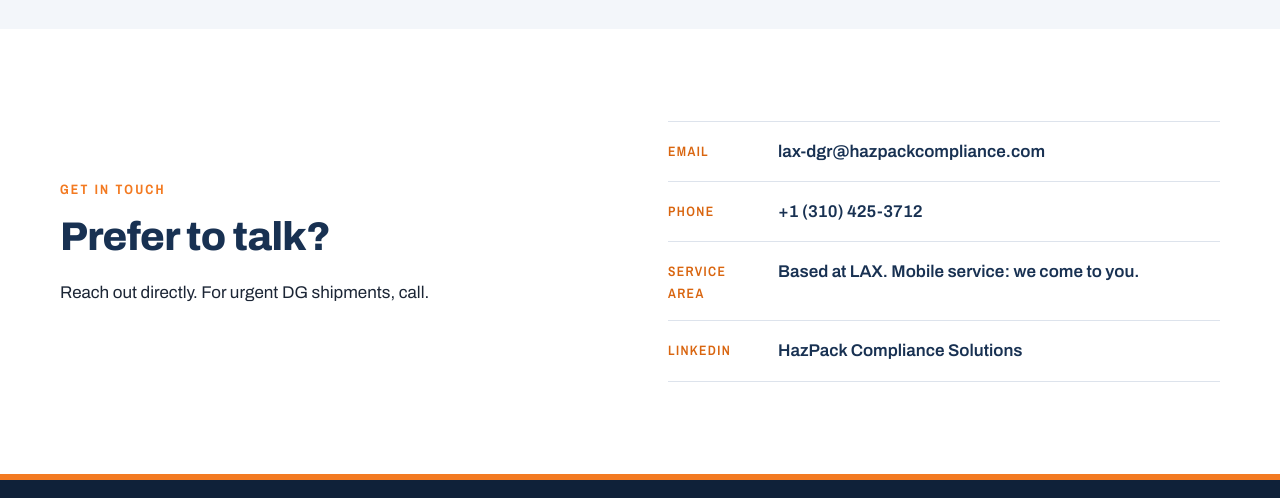
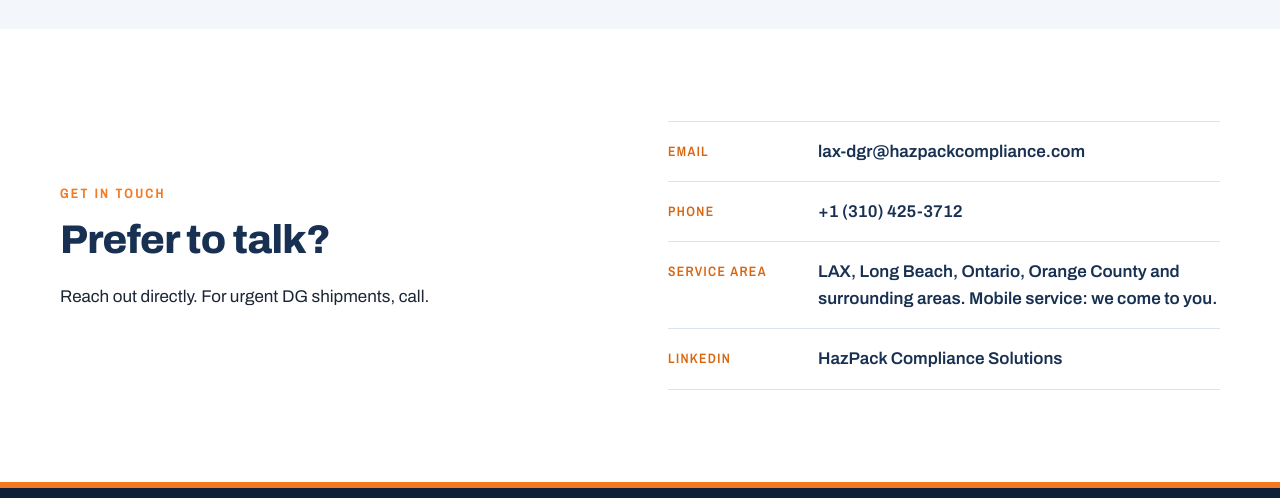
Before and after one commit to HazPack/hazpack-site, a website: page quote.html in a window 1280 px wide. Shown: the part 1690-2188 px from the top of the page. Drawn offline with nearby package versions, Linux system fonts and the light colour scheme.

Commit message:
Service area: LAX, Long Beach, Ontario, Orange County and surrounding areas
Contact labels stay on one line.

Co-Authored-By: Claude Opus 5.5 <noreply@anthropic.com>

```diff
--- a/assets/styles.css
+++ b/assets/styles.css
@@ -573,3 +573,5 @@ input[type="date"]{min-width:0}
   .brand img{height:40px}
   .header-inner{gap:12px}
 }
+.contact-list span{width:130px;white-space:nowrap}
+@media (max-width:600px){.contact-list span{width:auto}}
--- a/quote.html
+++ b/quote.html
@@ -211,7 +211,7 @@
         <ul class="contact-list">
           <li><span>Email</span><a href="mailto:lax-dgr@hazpackcompliance.com">lax-dgr@hazpackcompliance.com</a></li>
           <li><span>Phone</span><a href="tel:+13104253712">+1 (310) 425-3712</a></li>
-          <li><span>Service area</span>Based at LAX. Mobile service: we come to you.</li>
+          <li><span>Service area</span>LAX, Long Beach, Ontario, Orange County and surrounding areas. Mobile service: we come to you.</li>
           <li><span>LinkedIn</span><a href="https://www.linkedin.com/company/hazpack-compliance-solutions" target="_blank" rel="noopener">HazPack Compliance Solutions</a></li>
         </ul>
       </div>
```
Also changed, not shown: index.html (+1 -1 lines).
